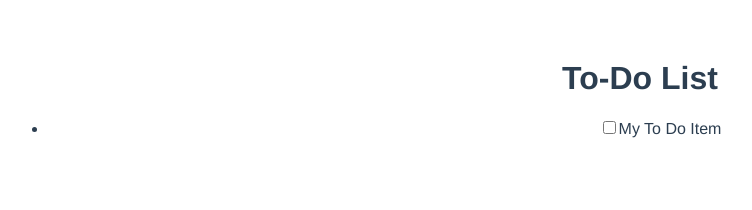
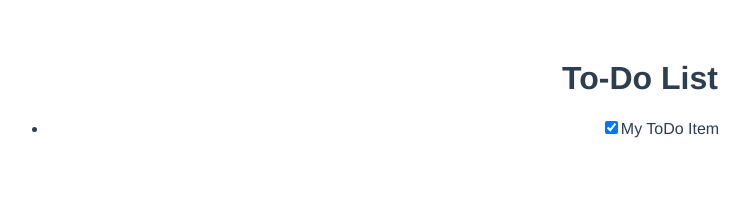
Before and after one commit to Farzan-I/practicing-with-vue, a Vue app: page / in a window 1280 px wide. Shown: the top 210 px of the page, without its empty margins (0-752 px from the left). Built offline with nearby package versions, Linux system fonts and the light colour scheme.

Commit message:
Programmatically can check boxes on todo list items

```diff
--- a/src/App.vue
+++ b/src/App.vue
@@ -3,7 +3,7 @@
     <h1>To-Do List</h1>
     <ul>
       <li>
-        <to-do-item label="My To Do Item"></to-do-item>
+        <to-do-item label="My ToDo Item" :done="true"></to-do-item>
       </li>
     </ul>
   </div>
--- a/src/components/ToDoItem.vue
+++ b/src/components/ToDoItem.vue
@@ -1,7 +1,7 @@
 <template>
 
   <div>
-    <input type="checkbox" id="todo-item"/>
+    <input type="checkbox" id="todo-item" :checked="isDone"/>
     <label for="to-do-item">{{label}}</label>
   </div>
 
```
